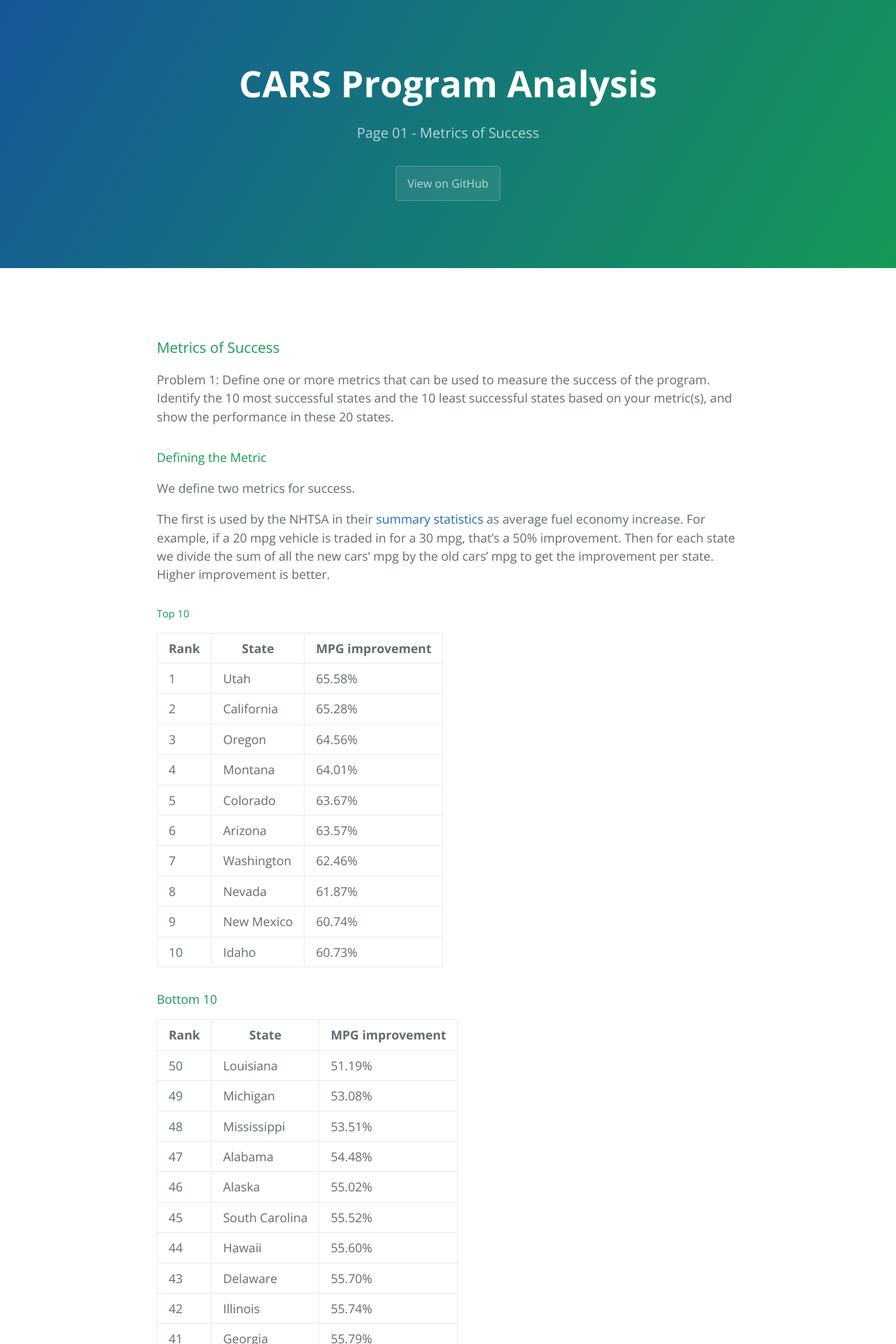
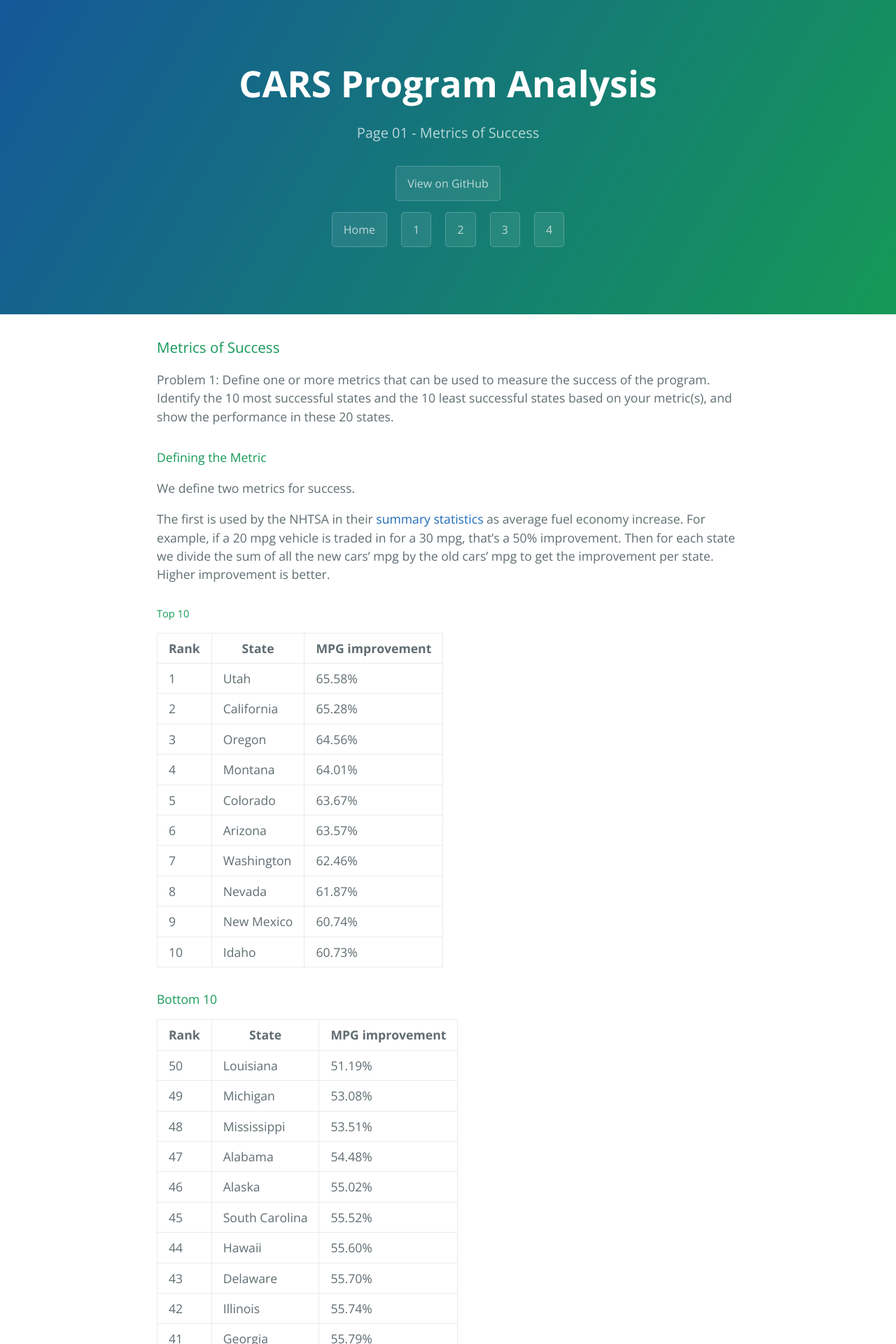
Before and after one commit to simzou/cars-analysis, a Jekyll site: the page built from page-01.md, in a window 1280 px wide. Shown: the top 1920 px of the page at 70% size. Built offline with Jekyll 4.4.1, drawn with Linux system fonts in a browser that asks for light colours; nearby versions of some CDN libraries; comment, search, counter and statistics services are not loaded.

Commit message:
need to see buttons

```diff
--- a/_layouts/page-01.html
+++ b/_layouts/page-01.html
@@ -21,13 +21,13 @@
       <h1 class="project-name">CARS Program Analysis</h1>
       <h2 class="project-tagline">Page 01 - Metrics of Success</h2>
       <a href="https://github.com/simzou/cars-analysis" class="btn">View on GitHub</a>
-    </section>
       <section class="pagination">
         <a href="./" class="btn">Home</a>
         <a href="./page-01.html" class="btn">1</a>
         <a href="./page-02.html" class="btn">2</a>
         <a href="./page-03.html" class="btn">3</a>
         <a href="./page-04.html" class="btn">4</a>
+      </section>
     </section>
 
     <section class="main-content">
--- /dev/null
+++ b/stylesheets/app.css
@@ -0,0 +1,13 @@
+.map {
+	height: 500px
+}
+
+.main-content .pagination {
+	background-color: #159957;
+	background-image: linear-gradient(120deg, #155799, #159957);
+}
+
+.pagination {
+	display: block;
+	text-align: center;
+}
```
Lines whose indentation alone changed are shown as unchanged.
